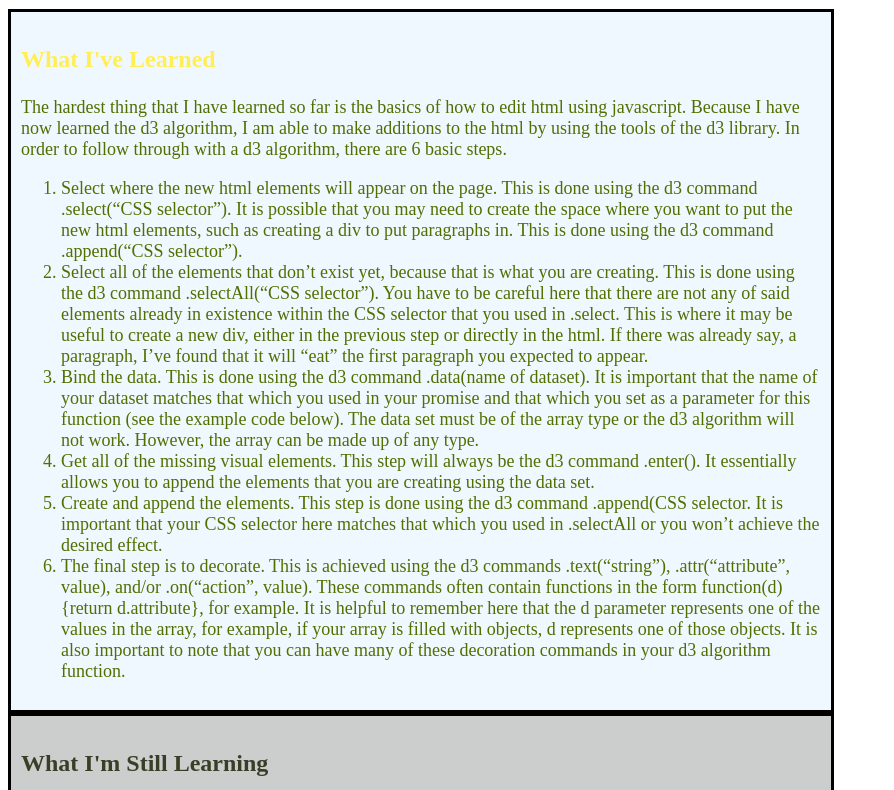
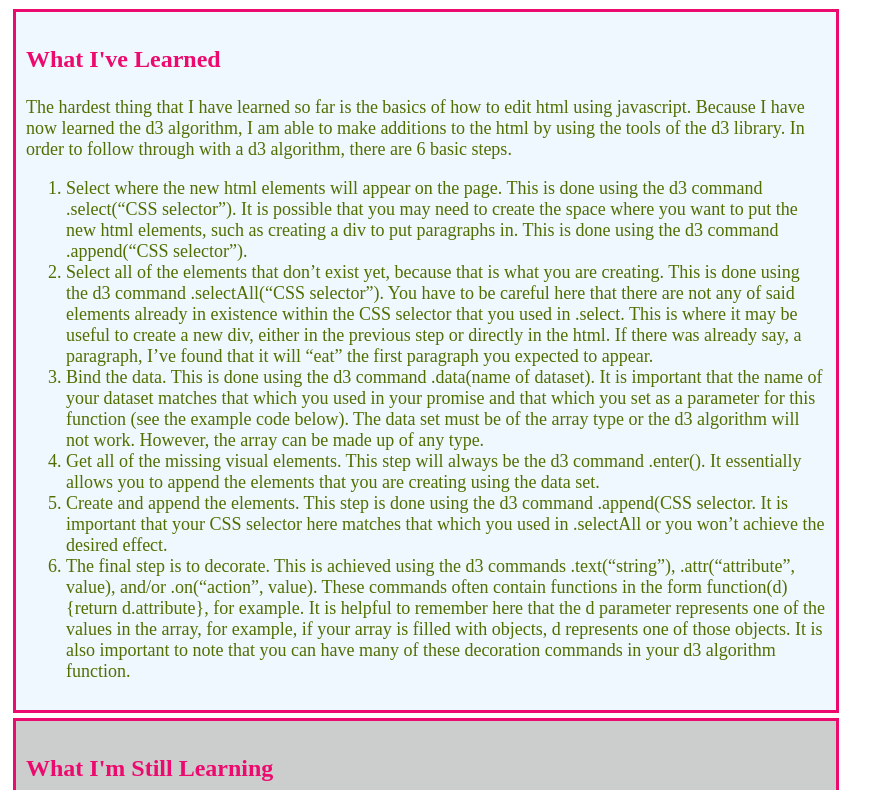
Before and after one commit to Abby-Wheelis/Reflection, a plain HTML site: page index.html in a window 1280 px wide. Shown: the part 65-855 px from the top of the page, without its empty margins (0-894 px from the left). Drawn offline with Linux system fonts and the light colour scheme.

Commit message:
Update stylesheet.css

```diff
--- a/stylesheet.css
+++ b/stylesheet.css
@@ -6,11 +6,13 @@ body
 h3
 {
     font-size: 24px;
+   color: #EC0A6E;
 }
 
 h1
 {
    font-size: 36px;
+   color: #EC0A6E;
 }
 
 div
@@ -18,7 +20,8 @@ div
    width: 800px;
     padding: 10px;
    border: solid;
-   border-color: black;
+   border-color: #EC0A6E;
+   margin: 5px;
 }
 
 #Learned
@@ -26,18 +29,9 @@ div
     color:#516F00;
    background-color: #f0f8ff;
 }
-#Learned h3
-{
-    color:#FFEE56;
-}
 
 #Questions
 {
     color: #20211B;
    background-color: #CCCECD;
 }
-
-#Questions h3
-{
-   color: #3A3E27;
-}
```
